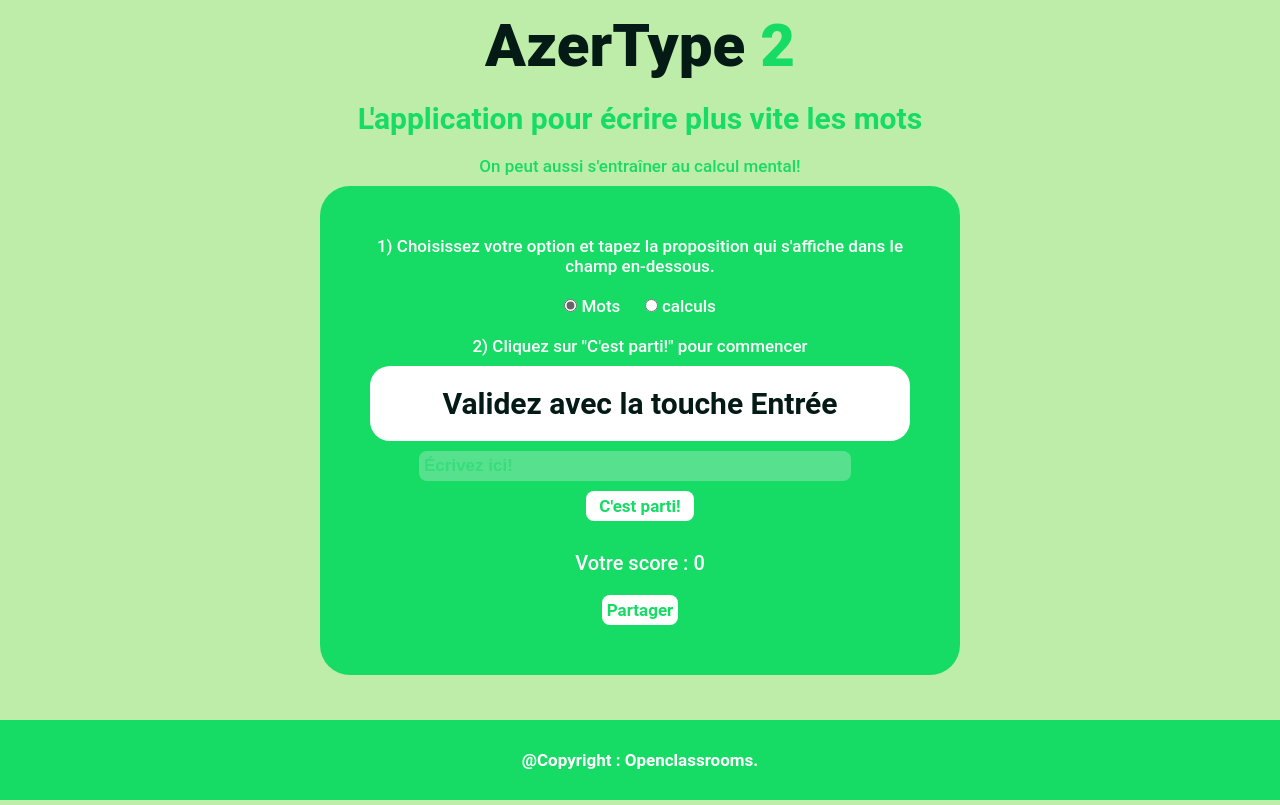
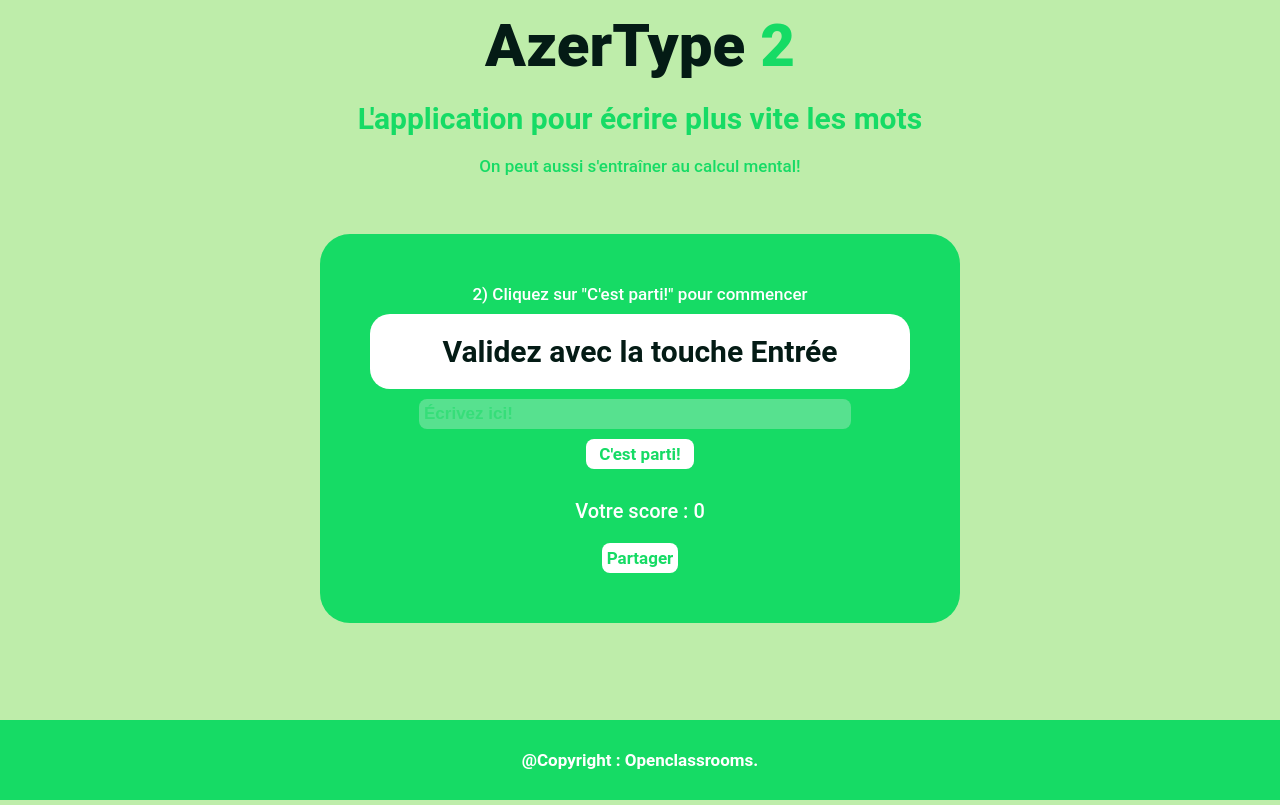
Before and after one commit to CFournier59/Calculus, a plain HTML site: page Index.html in a window 1280 px wide. Drawn offline with Linux system fonts and the light colour scheme.

Commit message:
unused code deleted, mots.js deleted, added a close icon for the future share popup

```diff
--- a/Index.html
+++ b/Index.html
@@ -8,12 +8,11 @@
         <!-- Inclusion du fichier css pour le style du jeu -->
         <link rel="stylesheet" href="style/style.css">
 
-    <!-- Inclusion des 3 scripts nécessaires pour faire fonctionner le jeu -->
+        <!-- Inclusion des scripts nécessaires pour faire fonctionner le jeu -->
         <!-- Attention, l'ordre des fichiers js est important.  -->
         <script src="scripts/config.js" defer></script>
         <script src="scripts/popup.js" defer></script>
         <script src="scripts/functions.js" defer></script>
-    <script src="scripts/mots.js" defer></script>
         <script src="scripts/calcul.js" defer></script>
         <script src="scripts/main.js" defer></script>
     </head>
@@ -24,45 +23,27 @@
             <h2>L'application pour écrire plus vite les mots</h2>
             <h3>On peut aussi s'entraîner au calcul mental!</h3>
         </header>
-
         <!-- MAIN -->
         <main>
-        <div class="zoneOptions">
-            <p>1) Choisissez votre option et tapez la proposition qui s'affiche dans le champ en-dessous.</p>
-            <div class="optionSource">
-                <input type="radio" name="optionSource" id="mots" value="1" checked>
-                <label for="mots">Mots</label>
-                <input type="radio" name="optionSource" id="phrases" value="2">
-                <label for="calculs">calculs</label>
-            </div>
-        </div>
-
             <p>2) Cliquez sur "C'est parti!" pour commencer</p>
-
             <div class="zoneProposition">
                 Azerty
             </div>
-
             <div class="zoneSaisie">
                 <input type="text" id="inputEcriture" name="inputEcriture" placeholder="Écrivez ici!">
                 <button id="startBtn">C'est parti!</button>
             </div>
-
             <div class="zoneScore">
                 Votre score : <span>0</span>
             </div>
-
             <div class="zonePartage">
                 <button>Partager</button>
             </div>
-
         </main>
-
         <!-- FOOTER -->
         <footer>
             @Copyright : Openclassrooms.
         </footer>
-
         <!-- Popup de partage -->
         <div class="popupBackground">
             <div class="popup">
--- a/scripts/calcul.js
+++ b/scripts/calcul.js
@@ -3,7 +3,6 @@ function lancerCalcul(inputEcriture, i, startBtn, score){
 
     // vérouillage du choix
     let zoneOptions = document.querySelector(".zoneOptions")
-    zoneOptions.classList.add("d-none")
     // activation de la zone d'écriture
     inputEcriture.disabled = false
     inputEcriture.focus()
--- a/scripts/config.js
+++ b/scripts/config.js
@@ -1,13 +1,2 @@
-const listeMots = [
-  "arbre", "banane", "maison", "éléphant", "ordinateur", "ciel", "livre", "chaise", "rivière", "papillon",
-  "lune", "voiture", "guitare", "café", "montagne", "appareil photo", "fleur", "chien", "piano", "plage",
-  "lampe", "chat", "arc-en-ciel", "oiseau", "océan", "crayon", "chapeau", "horloge", "serpent", "fraise",
-  "lion", "étoile", "couverture", "tortue", "route", "biscuit", "violon", "oreiller", "herbe", "poisson",
-  "table", "microphone", "robot", "pomme", "porte", "clé", "portefeuille", "carte", "bateau", "cheval",
-  "chaussette", "pop-corn", "avion", "chemise", "pizza", "grotte", "soleil", "tambour", "cuillère", "cerf-volant", "parapluie",
-  "chaussure", "échelle", "sac", "gant", "bougie", "téléphone", "fenêtre", "tapis", "balle", "fourchette", "nuage",
-  "papier", "miroir", "sable", "dragon", "roche", "tigre", "navire", "bureau", "chapeau", "étagère", "pomme",
-  "orange", "raisin", "fraise", "citron", "pêche", "poire", "kiwi", "pastèque", "ananas"
-];
 
 const modificateur = [" + ", " - ", " X "];
--- a/scripts/main.js
+++ b/scripts/main.js
@@ -12,55 +12,17 @@ function lancerJeu(){
     //on vide le champ de saisie et on le désactive
     inputEcriture.value = ""
     inputEcriture.disabled = true
-    // Gérer les choix
-    let choixDuJeu = "les mots"
-    let listeChoix = document.querySelectorAll("input[type=radio")
-    listeChoix[0].checked = true
-    for(let b=0; b<listeChoix.length; b++){
-
-        listeChoix[b].addEventListener("change", (event) => {
-
-            console.log(event.target.value)
-            if(event.target.value === "1"){
-
-                choixDuJeu = "les mots"
-                afficherPropositions("les mots")
-
-            }
-
-            else{
-
-                choixDuJeu = "les nombres"
-                afficherPropositions("les nombres")
-
-            }
-
-        })
-
-    }
-
     // démarage de la partie au click du bouton start
     let startBtn = document.getElementById("startBtn")
     startBtn.addEventListener("click", () => {
 
-        if(choixDuJeu === "les mots"){
-
-            lancerMots(inputEcriture, listeMots, i, startBtn, score)
-
-        }
-
-        else{
-
-            lancerCalcul(inputEcriture, i, startBtn, score)
-
-        }
+        lancerCalcul(inputEcriture, i, startBtn, score)
 
     })
 
     // Gestion du popup de partage
     initAddEventListenerPopup()
 
-
 }
 
 //lancement du script
--- a/scripts/mots.js
+++ /dev/null
@@ -1,55 +0,0 @@
-function lancerMots(inputEcriture, listeMots, i, startBtn, score){
-
-    // vérouillage du choix
-    let zoneOptions = document.querySelector(".zoneOptions")
-    zoneOptions.classList.add("d-none")
-    // activation de la zone d'écriture
-    inputEcriture.disabled = false
-    inputEcriture.focus()
-    // randomisation et affichage de la liste de proposition
-    melangeur(listeMots)
-    afficherPropositions(listeMots[i])
-    // vérouillage du bouton start
-    startBtn.disabled = true
-    //ajout de l'event pour entrer les réponses
-    inputEcriture.addEventListener('keypress', function (e) {
-
-        if (e.key === 'Enter') {
-
-            let inputEcriture = document.getElementById("inputEcriture")
-            if(inputEcriture.value === listeMots[i]) {
-
-                borderSuccess()
-                score ++
-                checkScore(score)
-                i++
-
-            }
-
-            else{
-
-                borderFail()
-
-            }
-
-
-            afficherPropositions(listeMots[i])
-            inputEcriture.value = ""
-            retournerMessageScore(score)
-
-            }
-
-        });
-
-    //lancement du compte à rebours
-    compteARebours(inputEcriture)
-    //Gestion du Formulaire de la popup
-    let form = document.querySelector(".popup form")
-    form.addEventListener("submit", (event) => {
-
-        event.preventDefault()
-        gererFormulaire(score)
-
-    })
-
-}
```
Also changed, not shown: images/logo_3.png (added), scripts/functions.js (line endings or trailing spaces). Lines whose indentation alone changed are shown as unchanged.
